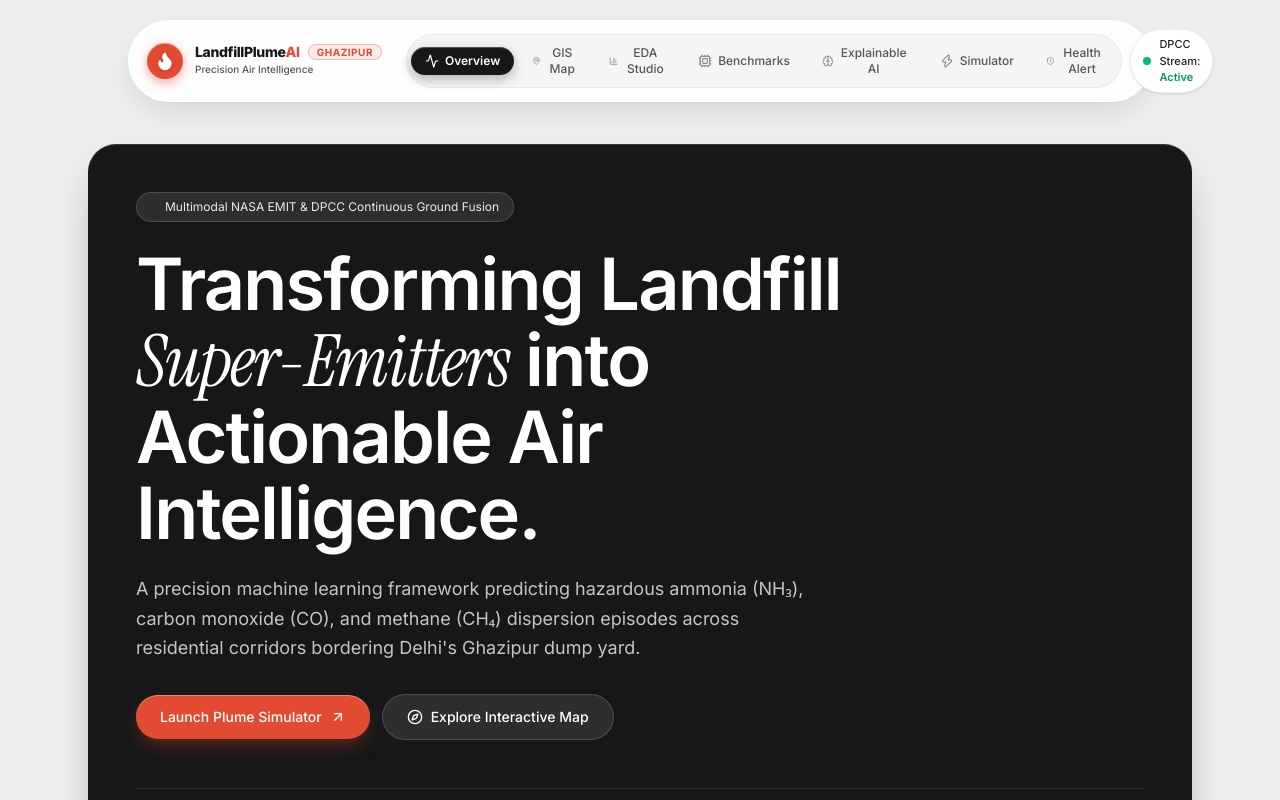
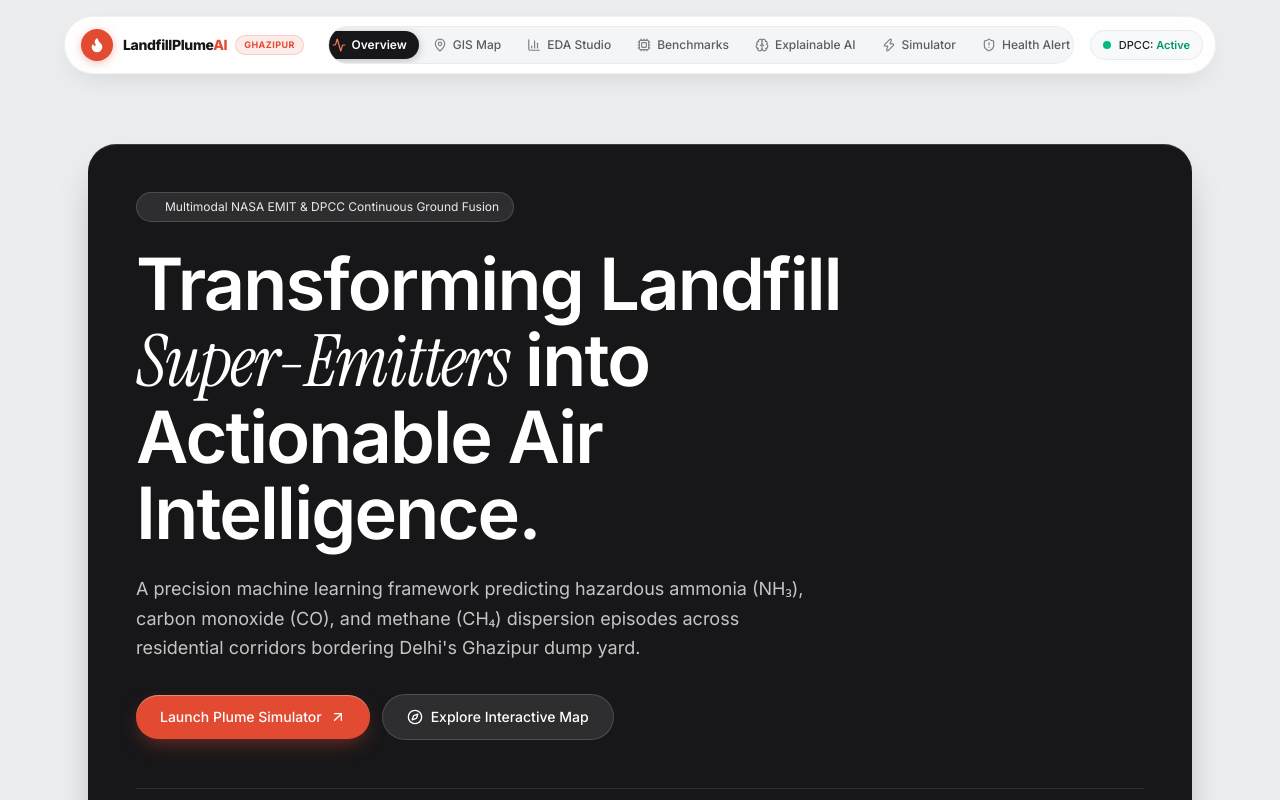
Before and after one commit to Rohitpvt/Poisonous-Gas-Identification-Project, a React (Vite) app in the folder frontend/: page / in a window 1280 px wide. Shown: the top 800 px of the page. Built offline with nearby package versions, Linux system fonts and the light colour scheme.

Commit message:
style: redesign top navigation bar for consistent alignment and proportions

```diff
--- a/frontend/src/components/Navigation.tsx
+++ b/frontend/src/components/Navigation.tsx
@@ -19,36 +19,30 @@ export const Navigation: React.FC<NavigationProps> = ({ activeTab, setActiveTab
   ];
 
   return (
-    <header className="fixed top-5 left-0 right-0 z-50 flex justify-center px-4 pointer-events-none">
-      <nav className="pointer-events-auto bg-[#FFFFFF]/90 backdrop-blur-2xl px-2.5 py-2 flex items-center justify-between gap-2 max-w-5xl w-full rounded-full border border-white/80 shadow-[0_12px_32px_-12px_rgba(23,23,25,0.18)] transition-all duration-300">
+    <header className="fixed top-4 left-0 right-0 z-50 flex justify-center px-3 sm:px-6 pointer-events-none">
+      <nav className="pointer-events-auto bg-white/95 backdrop-blur-xl px-3 py-2 flex items-center justify-between gap-3 max-w-6xl w-full rounded-2xl sm:rounded-full border border-black/5 shadow-[0_10px_30px_-10px_rgba(0,0,0,0.12)] transition-all">
 
-        {/* Brand Logo & Studio Pill */}
+        {/* Brand Logo & Title */}
         <button
           onClick={() => setActiveTab('overview')}
-          className="flex items-center gap-3 pl-2 pr-4 py-1.5 rounded-full hover:bg-black/5 transition-all text-left group flex-shrink-0"
+          className="flex items-center gap-2.5 pl-1 pr-3 py-1 rounded-full hover:bg-black/[0.04] transition-all text-left flex-shrink-0 group"
         >
-          {/* High-Contrast Logo Badge */}
-          <div className="w-9 h-9 rounded-full bg-[#E34A32] flex items-center justify-center text-white shadow-[0_4px_12px_rgba(227,74,50,0.45),inset_0_1px_0_rgba(255,255,255,0.4)] group-hover:scale-105 group-hover:bg-[#F05A3C] transition-all">
-            <Flame className="w-5 h-5 fill-white text-white drop-shadow-sm" />
+          <div className="w-8 h-8 rounded-full bg-[#E34A32] flex items-center justify-center text-white shadow-[0_2px_8px_rgba(227,74,50,0.35)] group-hover:scale-105 transition-transform flex-shrink-0">
+            <Flame className="w-4 h-4 fill-white text-white" />
           </div>
 
-          <div className="flex flex-col justify-center">
-            <div className="flex items-center gap-2">
-              <span className="font-extrabold text-[#171719] text-sm tracking-tight leading-none">
-                LandfillPlume<span className="text-[#E34A32] font-black">AI</span>
-              </span>
-              <span className="px-2 py-0.5 text-[10px] font-bold uppercase tracking-wider bg-[#E34A32]/10 text-[#E34A32] rounded-full border border-[#E34A32]/30 leading-none">
-                Ghazipur
-              </span>
-            </div>
-            <span className="text-[10px] text-[#55575c] font-medium tracking-normal mt-0.5 hidden sm:block">
-              Precision Air Intelligence
+          <div className="flex items-center gap-2">
+            <span className="font-extrabold text-[#171719] text-sm tracking-tight whitespace-nowrap">
+              LandfillPlume<span className="text-[#E34A32]">AI</span>
+            </span>
+            <span className="hidden xl:inline-block px-2 py-0.5 text-[9px] font-bold uppercase tracking-wider bg-[#E34A32]/10 text-[#E34A32] rounded-full border border-[#E34A32]/20">
+              Ghazipur
             </span>
           </div>
         </button>
 
-        {/* Animated Sliding Pill Navigation Tabs */}
-        <div className="hidden lg:flex items-center gap-1 bg-[#F4F5F5] p-1 rounded-full border border-black/5 relative">
+        {/* Desktop Navigation Tabs (Horizontal Centered Strip) */}
+        <div className="hidden md:flex items-center gap-0.5 bg-[#F4F5F7] p-1 rounded-full border border-black/[0.04] flex-1 justify-center max-w-3xl overflow-x-auto no-scrollbar">
           {navItems.map((item) => {
             const Icon = item.icon;
             const isActive = activeTab === item.id;
@@ -56,68 +50,43 @@ export const Navigation: React.FC<NavigationProps> = ({ activeTab, setActiveTab
               <button
                 key={item.id}
                 onClick={() => setActiveTab(item.id)}
-                className={`relative z-10 flex items-center gap-1.5 px-3.5 py-1.5 rounded-full text-xs font-medium transition-colors duration-200 select-none ${
+                className={`relative z-10 flex items-center gap-1.5 px-3 py-1.5 rounded-full text-xs font-medium transition-all duration-200 whitespace-nowrap select-none ${
                   isActive
                     ? 'text-white font-semibold'
-                    : 'text-[#55575c] hover:text-[#232427]'
+                    : 'text-[#5A5C63] hover:text-[#171719] hover:bg-black/[0.03]'
                 }`}
               >
-                {/* Active Sliding Background Pill */}
                 {isActive && (
                   <motion.div
                     layoutId="activeNavTab"
-                    className="absolute inset-0 bg-[#171719] rounded-full shadow-[inset_0_1px_0_rgba(255,255,255,0.25),0_4px_12px_rgba(23,23,25,0.3)] z-[-1]"
-                    transition={{ type: 'spring', stiffness: 420, damping: 32 }}
+                    className="absolute inset-0 bg-[#171719] rounded-full shadow-[0_2px_8px_rgba(23,23,25,0.25)] z-[-1]"
+                    transition={{ type: 'spring', stiffness: 450, damping: 35 }}
                   />
                 )}
-                <Icon className={`w-3.5 h-3.5 transition-colors ${isActive ? 'text-brand-accent' : 'text-[#8a8c91]'}`} />
+                <Icon className={`w-3.5 h-3.5 flex-shrink-0 ${isActive ? 'text-[#FF7A59]' : 'text-[#7D8087]'}`} />
                 <span>{item.label}</span>
               </button>
             );
           })}
         </div>
 
-        {/* Compact Navigation for Medium Screens (Tablets / Smaller Laptops) */}
-        <div className="hidden md:flex lg:hidden items-center gap-1 bg-[#F4F5F5] p-1 rounded-full border border-black/5 relative">
-          {navItems.map((item) => {
-            const Icon = item.icon;
-            const isActive = activeTab === item.id;
-            return (
-              <button
-                key={item.id}
-                onClick={() => setActiveTab(item.id)}
-                className={`relative z-10 p-2 rounded-full text-xs font-medium transition-colors duration-200 ${
-                  isActive ? 'text-white' : 'text-[#55575c] hover:text-[#232427]'
-                }`}
-                title={item.label}
-              >
-                {isActive && (
-                  <motion.div
-                    layoutId="activeNavTabTablet"
-                    className="absolute inset-0 bg-[#171719] rounded-full shadow-[inset_0_1px_0_rgba(255,255,255,0.25)] z-[-1]"
-                    transition={{ type: 'spring', stiffness: 420, damping: 32 }}
-                  />
-                )}
-                <Icon className={`w-4 h-4 ${isActive ? 'text-brand-accent' : 'text-[#8a8c91]'}`} />
-              </button>
-            );
-          })}
-        </div>
-
-        {/* Live Status Pill */}
-        <div className="flex items-center gap-2 pr-1.5">
-          <div className="bg-[#FFFFFF] border border-black/5 rounded-full px-3 py-1.5 flex items-center gap-2 text-[11px] font-medium text-text-secondary shadow-sm">
-            <span className="relative flex h-2 w-2">
+        {/* Live Stream Status Pill */}
+        <div className="flex items-center flex-shrink-0 pl-1">
+          <div className="bg-[#F8F9FA] border border-black/[0.06] rounded-full px-2.5 sm:px-3 py-1.5 flex items-center gap-2 text-[11px] font-medium text-[#4A4D53]">
+            <span className="relative flex h-2 w-2 flex-shrink-0">
               <span className="animate-ping absolute inline-flex h-full w-full rounded-full bg-emerald-400 opacity-75"></span>
               <span className="relative inline-flex rounded-full h-2 w-2 bg-emerald-500"></span>
             </span>
-            <span className="hidden sm:inline font-medium text-text-primary">DPCC Stream: <strong className="text-emerald-600 font-semibold">Active</strong></span>
+            <span className="whitespace-nowrap font-medium text-[#1E2024]">
+              <span className="hidden sm:inline">DPCC: </span>
+              <strong className="text-emerald-600 font-semibold">Active</strong>
+            </span>
           </div>
         </div>
       </nav>
 
-      {/* Mobile Floating Bottom Bar */}
-      <div className="md:hidden fixed bottom-4 left-4 right-4 pointer-events-auto bg-[#FFFFFF]/95 backdrop-blur-xl p-1.5 flex justify-around items-center z-50 rounded-full border border-white/80 shadow-[0_12px_30px_rgba(0,0,0,0.18)]">
+      {/* Mobile Bottom Navigation Bar */}
+      <div className="md:hidden fixed bottom-4 left-3 right-3 pointer-events-auto bg-white/95 backdrop-blur-xl p-1.5 flex justify-between items-center z-50 rounded-2xl border border-black/10 shadow-[0_12px_32px_rgba(0,0,0,0.18)]">
         {navItems.map((item) => {
           const Icon = item.icon;
           const isActive = activeTab === item.id;
@@ -125,19 +94,19 @@ export const Navigation: React.FC<NavigationProps> = ({ activeTab, setActiveTab
             <button
               key={item.id}
               onClick={() => setActiveTab(item.id)}
-              className={`p-2.5 rounded-full relative transition-all ${
-                isActive ? 'text-white font-bold' : 'text-text-secondary'
+              className={`p-2 rounded-xl relative transition-all flex flex-col items-center flex-1 ${
+                isActive ? 'text-white' : 'text-[#64676E]'
               }`}
               title={item.label}
             >
               {isActive && (
                 <motion.div
                   layoutId="activeNavTabMobile"
-                  className="absolute inset-0 bg-[#171719] rounded-full shadow-[inset_0_1px_0_rgba(255,255,255,0.25)] z-[-1]"
-                  transition={{ type: 'spring', stiffness: 420, damping: 32 }}
+                  className="absolute inset-0 bg-[#171719] rounded-xl shadow-sm z-[-1]"
+                  transition={{ type: 'spring', stiffness: 450, damping: 35 }}
                 />
               )}
-              <Icon className={`w-4 h-4 ${isActive ? 'text-brand-accent' : ''}`} />
+              <Icon className={`w-4 h-4 ${isActive ? 'text-[#FF7A59]' : ''}`} />
             </button>
           );
         })}
```
